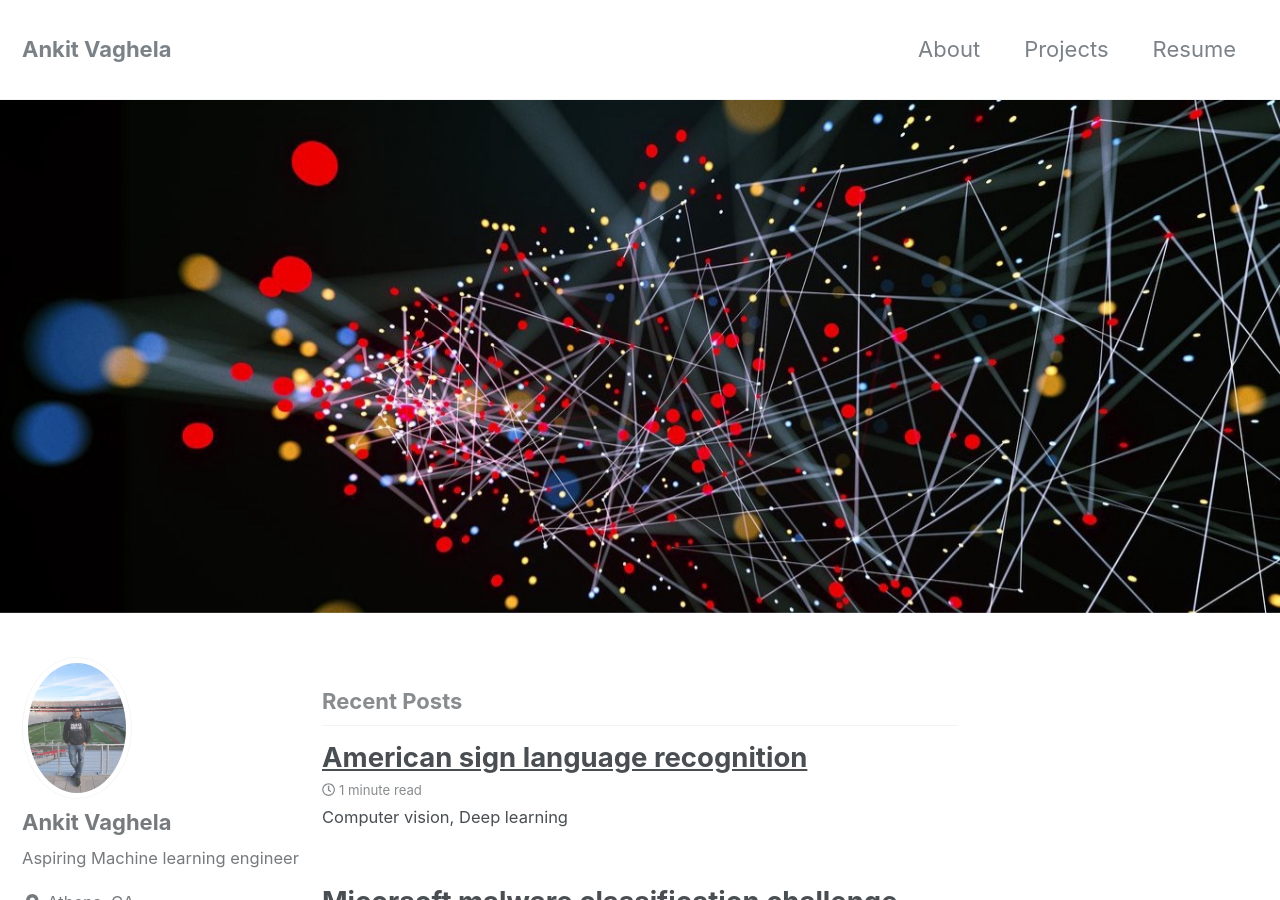
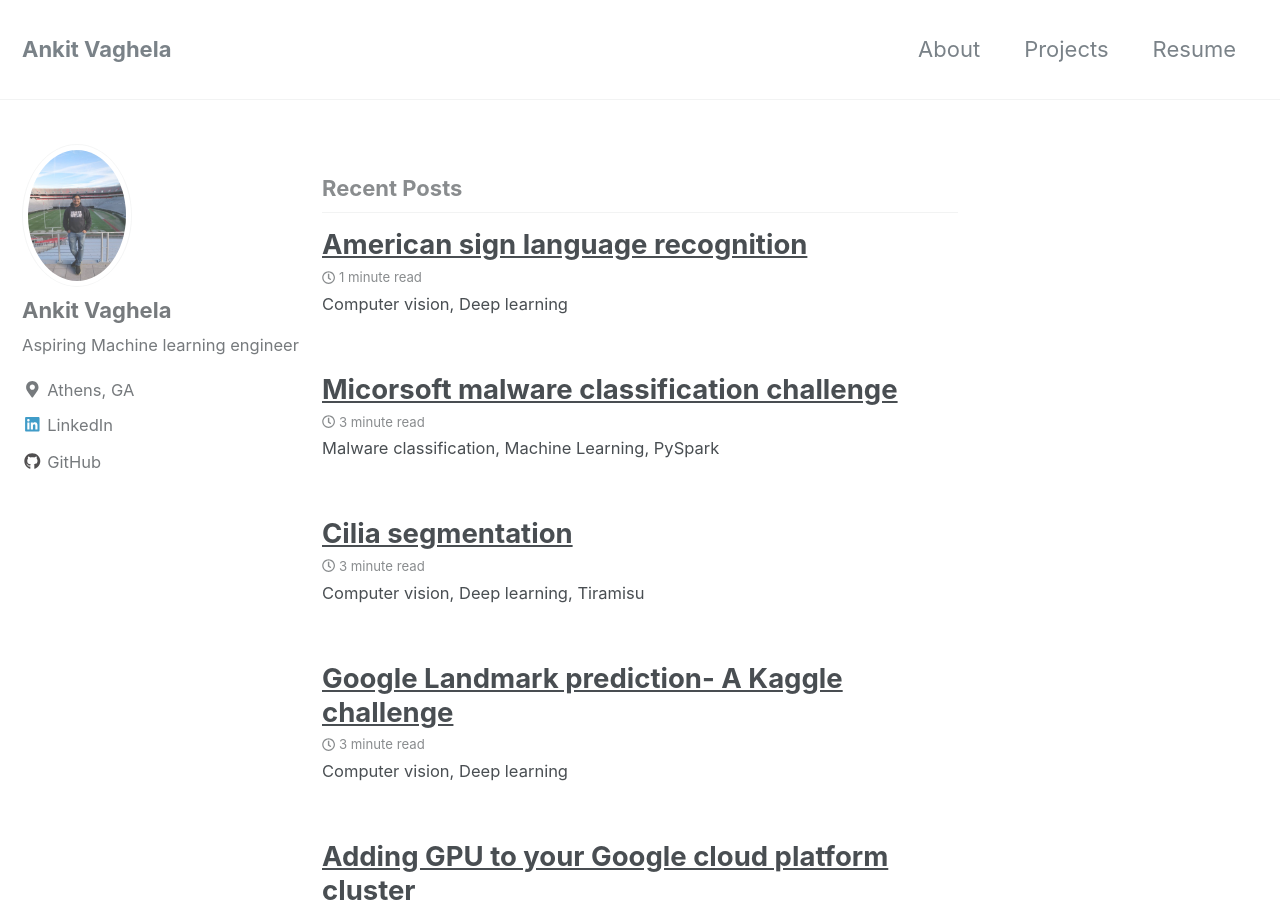
Before and after one commit to ankit-vaghela30/ankit-vaghela30.github.io, a Jekyll site: the page built from index.html, in a window 1280 px wide and 900 px high. Built offline with Jekyll 4.4.1, drawn with Linux system fonts in a browser that asks for light colours; nearby versions of some CDN libraries; the list of posts is cut into pages by our own code.

Commit message:
image removed

```diff
--- a/index.html
+++ b/index.html
@@ -1,6 +1,4 @@
 ---
 layout: home
 author_profile: true
-header:
-  image: "/images/data_science_abstract_cropped.jpeg"
 ---
```
